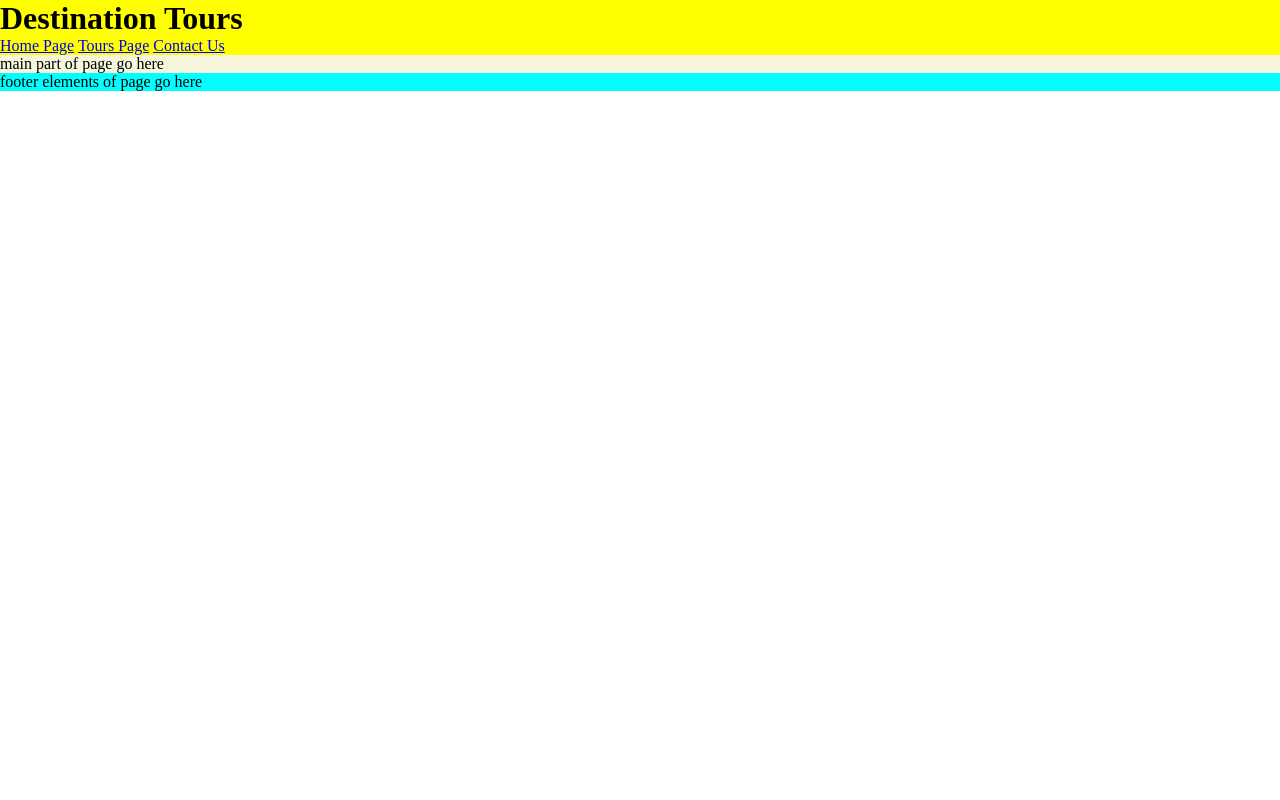
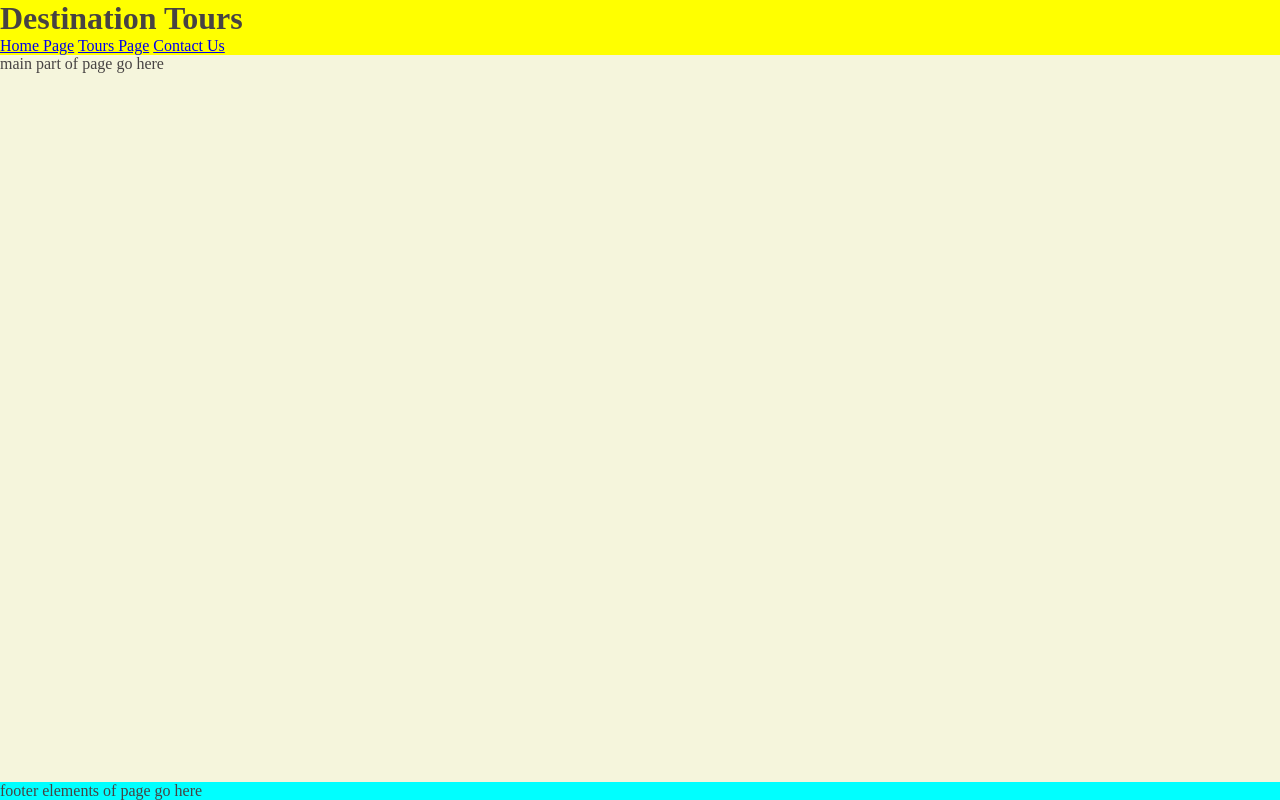
Before and after one commit to Declan444/destination-tours, a plain HTML site: page index.html in a window 1280 px wide. Drawn offline with Linux system fonts and the light colour scheme.

Commit message:
create generic styles and pushed footer to bottom with flex

```diff
--- a/assets/css/style.css
+++ b/assets/css/style.css
@@ -3,7 +3,15 @@
     margin: 0;
     box-sizing: border-box;
 }
+/* General styles*/
+body{
+    min-height: 100vh;
+    display: flex;
+    flex-direction: column;
+    /*Generic font color*/
+    color:rgb(71, 67, 67)
 
+}
 
 header {
     background-color: yellow;
@@ -11,6 +19,8 @@ header {
 
 main {
     background-color: beige;
+    /* Make main element take up any surplus space to push footer down*/
+    flex: 1 0 auto;
 
 }
 
```
